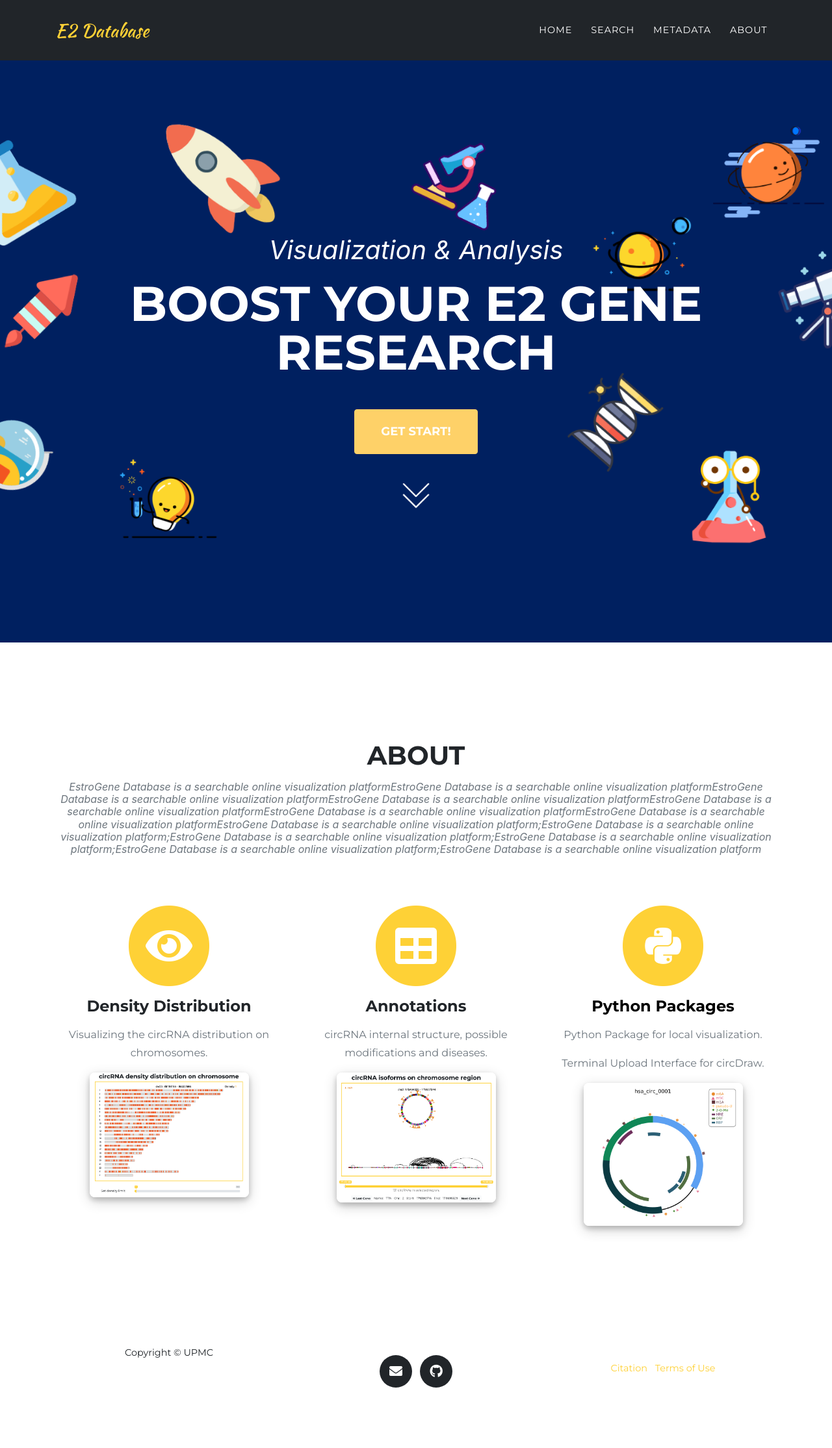
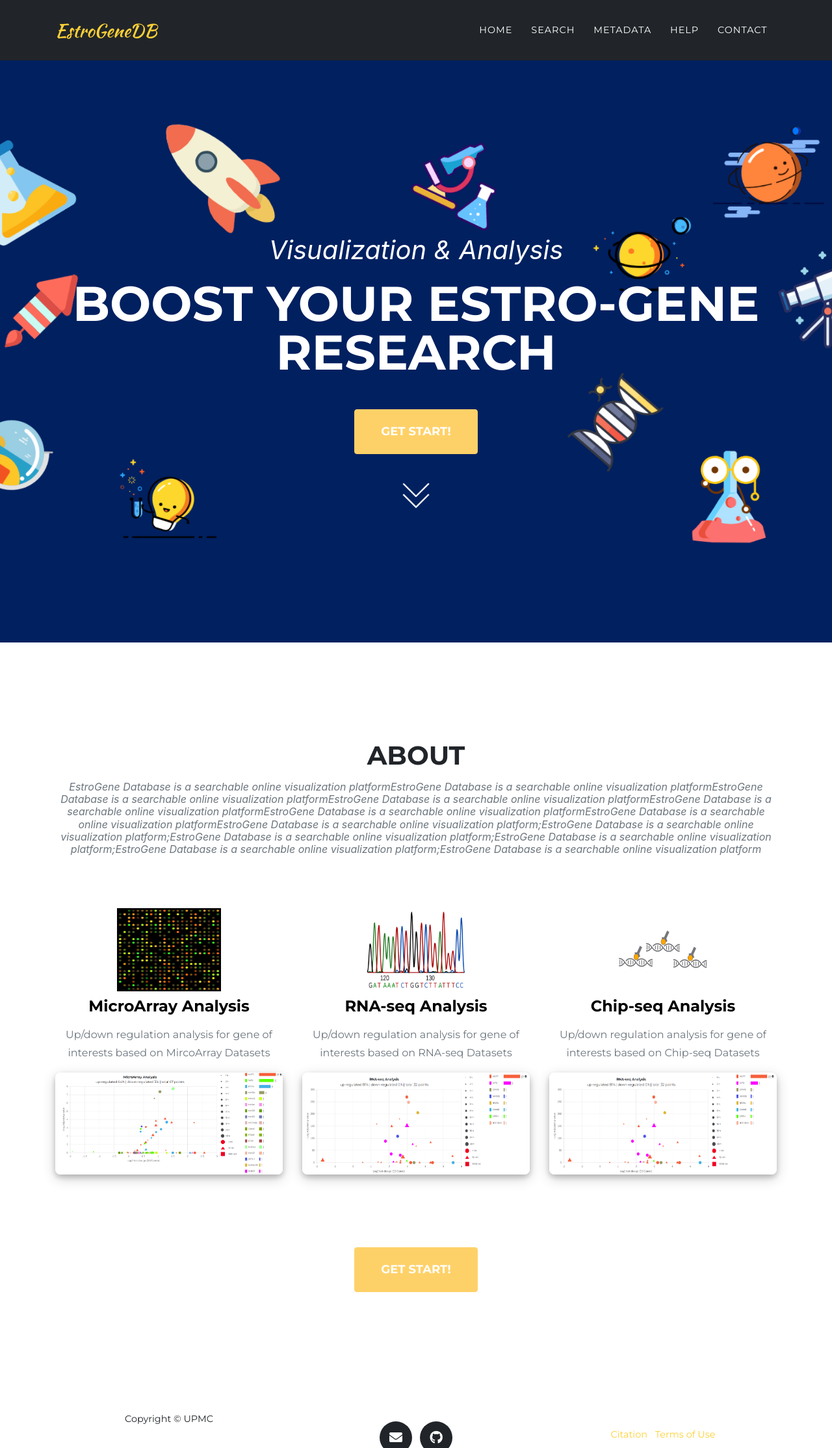
Before and after one commit to Crazy-Jack/mye2, a Django app: page / in a window 1280 px wide. Shown: the top 2229 px of the page at 65% size. Before the commit the page ends 2136 px from the top, so only its background shows below. Run offline with Django 3.2, Linux system fonts and the light colour scheme; some libraries are stand-ins or nearby versions; some web fonts are replaced.

Commit message:
before adding CHIPSEQ

```diff
--- a/cirDraw/information/urls.py
+++ b/cirDraw/information/urls.py
@@ -6,4 +6,5 @@ from django.conf import settings
 urlpatterns = [
 	url(r'^about$', views.about, name = 'about'),
 	url(r'^manual$', views.manual, name = 'manual'),
+	url(r'^metadata$', views.meta_data, name = 'metadata'),
 ]
--- a/cirDraw/information/views.py
+++ b/cirDraw/information/views.py
@@ -8,3 +8,7 @@ def about(request):
 def manual(request):
 	context = {}
 	return render(request, 'information/manual.html', context)
+
+def meta_data(request):
+	context = {}
+	return render(request, 'information/meta_data.html', context)
--- /dev/null
+++ b/cirDraw/static/base/css/mainpage.css
@@ -0,0 +1,9 @@
+.main-page-icon {
+    width: 100%;
+    height: 100%;
+}
+
+.get-start-2 {
+    padding-top: 7em;
+    text-align: center;
+}
--- a/cirDraw/static/tools/js/search.js
+++ b/cirDraw/static/tools/js/search.js
@@ -1,5 +1,4 @@
 // import calculateDatasetStats from '/static/tools/js/select.js';
-
 
 $(document).ready(function () {
     window.click_once = false;
@@ -38,8 +37,6 @@ $(document).ready(function () {
         // console.log($('#fname').val());
 
         document.getElementById("processtip").innerHTML = "<span class='ld ld-ring ld-spin'></span>"
-
-
 
             var gene_name = $('#fname').val();
             if (window.click_once) {
--- a/cirDraw/templates/base.html
+++ b/cirDraw/templates/base.html
@@ -34,6 +34,7 @@
   <link href="{% static 'base/css/manual.css' %}" rel="stylesheet">
   <link href="{% static 'base/css/download.css' %}" rel="stylesheet">
   <link href="{% static 'base/css/loading.min.css' %}" rel="stylesheet">
+  <link href="{% static 'base/css/mainpage.css' %}" rel="stylesheet">
   <script src="https://cdnjs.cloudflare.com/ajax/libs/animate.css/3.2.0/animate.min.css"></script>
 
 </head>
@@ -43,7 +44,7 @@
   <!-- Navigation -->
   <nav class="navbar navbar-expand-lg navbar-dark fixed-top" id="mainNav">
     <div class="container">
-      <a class="navbar-brand js-scroll-trigger" href="{% url 'home' %}">E2 Database</a>
+      <a class="navbar-brand js-scroll-trigger" href="{% url 'home' %}">EstroGeneDB</a>
       <button class="navbar-toggler navbar-toggler-right" role="button" data-toggle="collapse" data-target="#navbarResponsive"
         aria-controls="navbarResponsive" aria-expanded="false" aria-label="Toggle navigation">
         Menu
@@ -61,10 +62,13 @@
             <a class="nav-link js-scroll-trigger" href="{% url 'tools' %}">Search</a>
           </li>
           <li class="nav-item">
-            <a class="nav-link js-scroll-trigger" href="{% url 'tools' %}">MetaData</a>
+            <a class="nav-link js-scroll-trigger" href="{% url 'metadata' %}">MetaData</a>
           </li>
           <li class="nav-item">
-            <a class="nav-link js-scroll-trigger" href="{% url 'about' %}">About</a>
+            <a class="nav-link js-scroll-trigger" href="{% url 'manual' %}">Help</a>
+          </li>
+          <li class="nav-item">
+            <a class="nav-link js-scroll-trigger" href="{% url 'about' %}">Contact</a>
           </li>
         </ul>
       </div>
--- a/cirDraw/tools/templates/tools/index.html
+++ b/cirDraw/tools/templates/tools/index.html
@@ -6,7 +6,7 @@
     <div class="container">
       <div class="intro-text">
         <div class="intro-lead-in">Visualization & Analysis</div>
-        <div class="intro-heading">BOOST YOUR E2 GENE RESEARCH</div>
+        <div class="intro-heading">BOOST YOUR ESTRO-GENE RESEARCH</div>
         <a class="btn btn-primary btn-xl text-uppercase js-scroll-trigger" href="{% url 'tools' %}">Get Start!</a>
         <div id="scrolldowntip" class="center movedown">
         <a href="#services">
@@ -30,33 +30,35 @@
         <div class="row text-center">
             <div class="col-md-4">
             <span class="fa-stack fa-4x">
-                <i class="fas fa-circle fa-stack-2x text-primary"></i>
-                <i class="fas fa-eye fa-stack-1x fa-inverse"></i>
+              <!-- <i class="fas fa-circle fa-stack-2x text-primary"></i> -->
+              <img class="main-page-icon fa-inverse" src="{% static 'base/img/microarray-icon.jpg' %}" width="100%">
+                <!-- <i class="fas fa-eye fa-stack-1x fa-inverse"></i> -->
             </span>
-            <h4 class="service-heading">Density Distribution</h4>
-            <p class="text-muted">Visualizing the circRNA distribution on chromosomes.</p>
-            <img class="manual-img" src="{% static 'base/img/density_nofilter.png' %}" width="70%">
+
+            <a style="color: black" href="{% url 'manual' %}"><h4 class="service-heading">MicroArray Analysis</h4></a>
+            <p class="text-muted">Up/down regulation analysis for gene of interests based on MircoArray Datasets</p>
+            <img class="manual-img" src="{% static 'base/img/microarray.png' %}" width="100%">
             </div>
             <div class="col-md-4">
             <span class="fa-stack fa-4x">
-                <i class="fas fa-circle fa-stack-2x text-primary"></i>
-                <i class="fas fa-table fa-stack-1x fa-inverse"></i>
+              <img class="main-page-icon" src="{% static 'base/img/AZX1bcrSWu2wEwskyDFh_2000px-DNA_sequence.svg.png' %}" width="100%">
             </span>
-            <h4 class="service-heading">Annotations</h4>
-            <p class="text-muted">circRNA internal structure, possible modifications and diseases.</p>
-            <img class="manual-img" src="{% static 'base/img/isoformplot_ttn_m6A.png' %}" width="70%">
+
+            <a style="color: black" href="{% url 'manual' %}"><h4 class="service-heading">RNA-seq Analysis</h4></a>
+            <p class="text-muted">Up/down regulation analysis for gene of interests based on RNA-seq Datasets</p>
+            <img class="manual-img" src="{% static 'base/img/RNAseq.png' %}" height="157px", width="100%">
             </div>
             <div class="col-md-4">
             <span class="fa-stack fa-4x">
-                <i class="fas fa-circle fa-stack-2x text-primary"></i>
-                <i class="fab fa-python fa-stack-1x fa-inverse"></i>
+              <img class="main-page-icon" src="{% static 'base/img/chipseq.jpg' %}" width="200%">
             </span>
-            <a style="color: black" href="{% url 'download' %}"><h4 class="service-heading">Python Packages</h4></a>
-            <p class="text-muted">Python Package for local visualization.</p>
-            <p class="text-muted">Terminal Upload Interface for circDraw.</p>
-            <img class="manual-img" src="{% static 'base/img/hsa_circ_0001.png' %}" width="70%">
+            <a style="color: black" href="{% url 'manual' %}"><h4 class="service-heading">Chip-seq Analysis</h4></a>
+            <p class="text-muted">Up/down regulation analysis for gene of interests based on Chip-seq Datasets</p>
+            <img class="manual-img" src="{% static 'base/img/RNAseq.png' %}" height="157px", width="100%">
             </div>
         </div>
         </div>
+        <div class="get-start-2"><a class="btn btn-primary btn-xl text-uppercase js-scroll-trigger" href="{% url 'tools' %}">Get Start!</a></div>
+
     </section>
   {% endblock %}
```
Also changed, not shown: cirDraw/information/templates/information/about.html (+33 -30 lines), cirDraw/information/templates/information/manual.html (+20 -84 lines), cirDraw/information/templates/information/meta_data.html (added, +33 -0 lines), cirDraw/tools/templates/tools/search.html (+13 -2 lines), cirDraw/tools/views.py (+0 -38 lines), cirDraw/static/base/img/Chipseq-meta.png (renamed from cirDraw/static/base/img/image (4).png).
